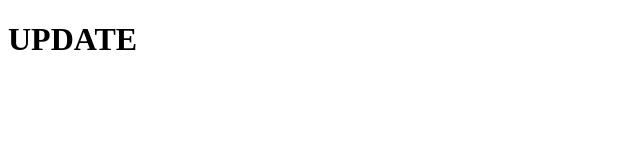
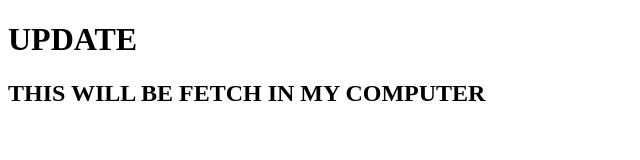
Before and after one commit to roland2116/blue-phenix-webproject, a plain HTML site: page index.html in a window 1280 px wide. Shown: the whole page, without its empty margins (0-640 px from the left). Drawn offline with Linux system fonts and the light colour scheme.

Commit message:
updated changes

```diff
--- a/index.html
+++ b/index.html
@@ -7,5 +7,6 @@
 </head>
 <body>
     <h1>UPDATE</h1>
+    <H2>THIS WILL BE FETCH IN MY COMPUTER</H2>
 </body>
 </html>
```
